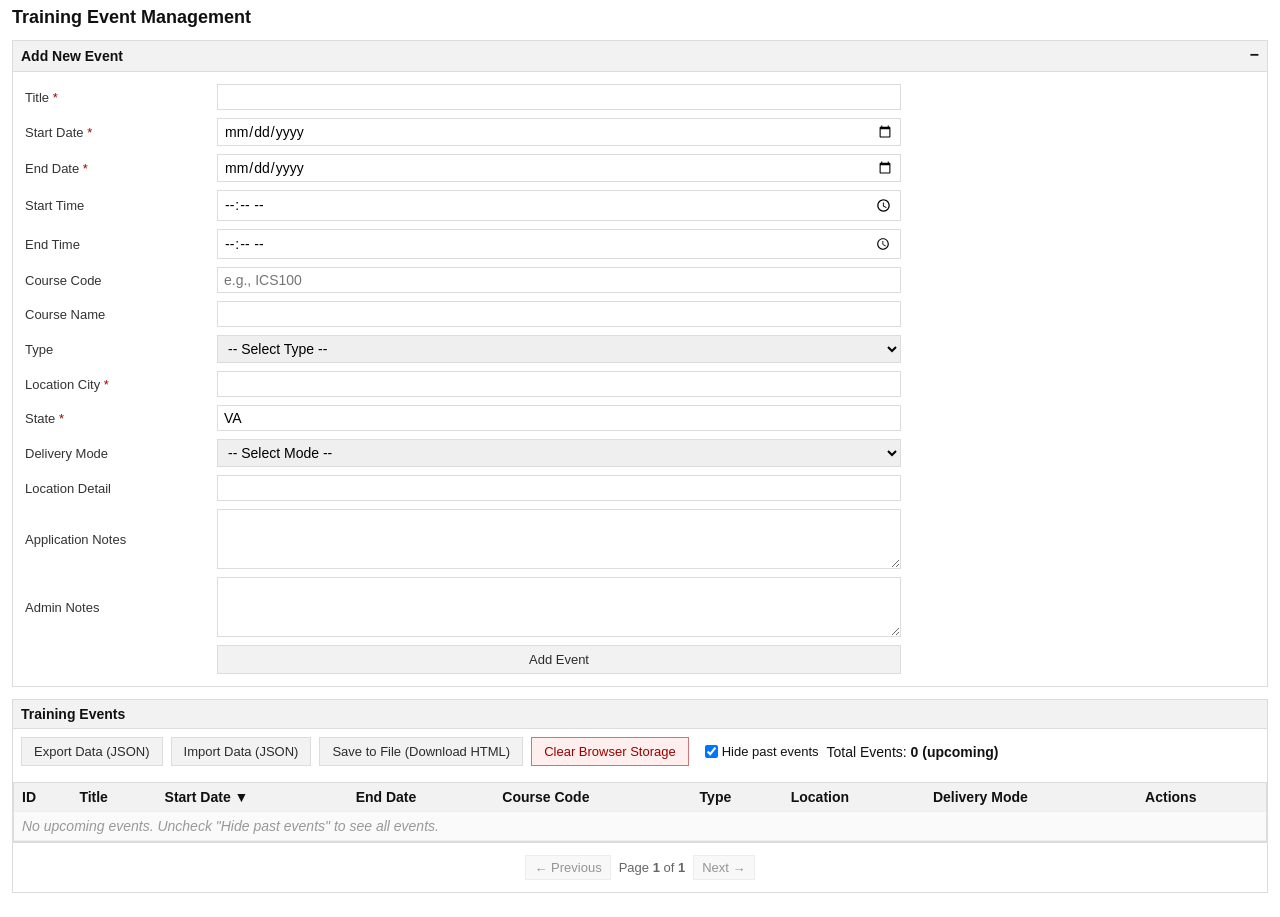
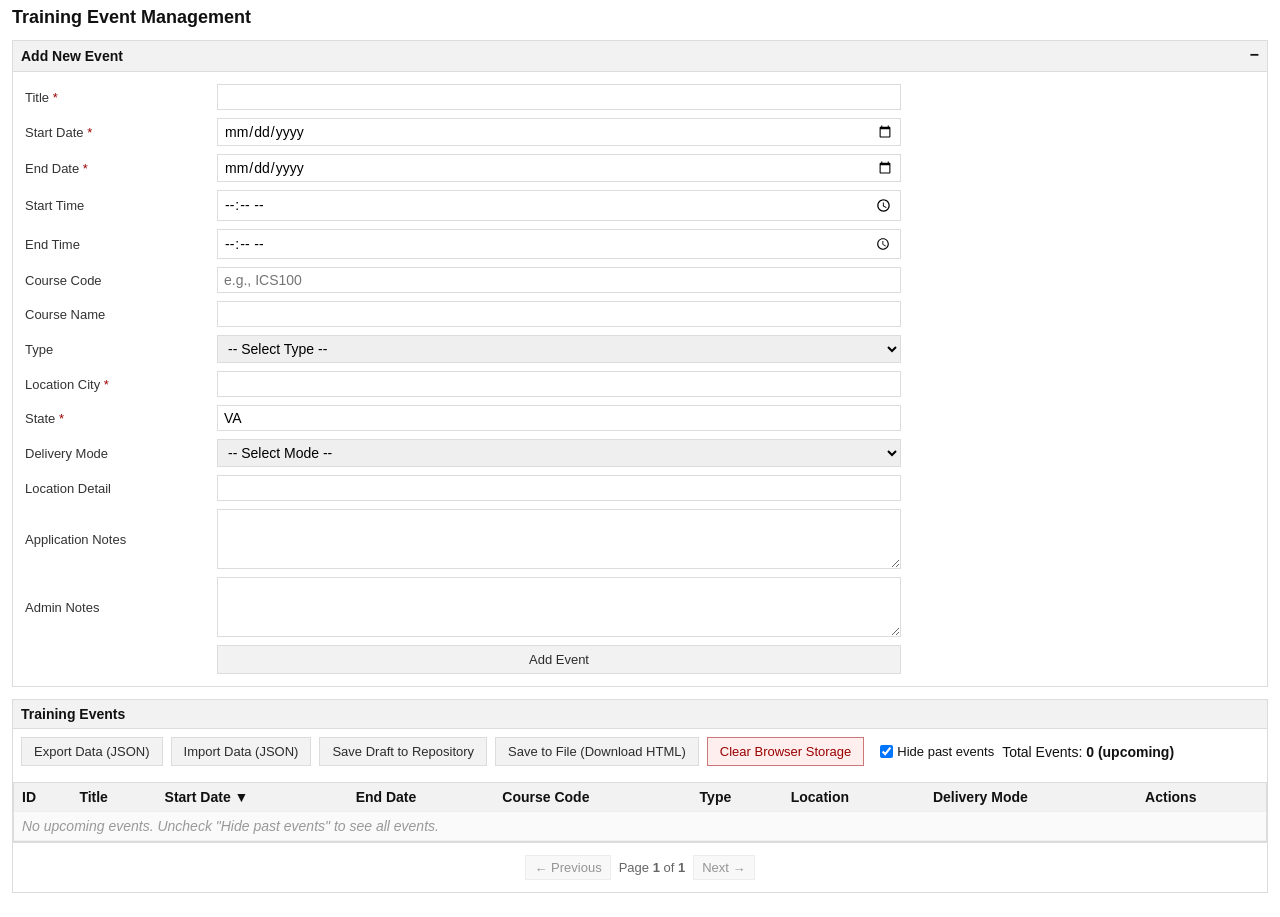
Before and after one commit to nathanproton/vdem-training, a plain HTML site: page index.html in a window 1280 px wide. Shown: the part 46-963 px from the top of the page. Drawn offline with Linux system fonts and the light colour scheme.

Commit message:
Add 'Save Draft to Repository' feature with password protection
NEW FEATURES:
- Save Draft to Repository button in UI
- GitHub Actions workflow to receive and save drafts
- Password protection via GitHub Secrets
- Timestamped draft files (drafts/events-YYYY-MM-DD_HH-MM-SS.json)
- User attribution (optional name field)
- Success/error messaging in UI

SETUP REQUIRED:
- Create DRAFT_PASSWORD secret in repository settings
- Create GitHub Personal Access Token (repo scope)
- Update index.html line 888 with token
- See SETUP_DRAFT_FEATURE.md for details

SECURITY:
- Password validated server-side in workflow
- Token only has repo dispatch permissions
- Drafts committed with attribution and timestamp
- Full audit trail in Actions tab

```diff
--- a/index.html
+++ b/index.html
@@ -468,9 +468,12 @@
 
         <div class="card">
             <div class="card-title">Training Events</div>
+            <div id="draftMessage" class="success-message">Draft saved to repository!</div>
+            <div id="draftError" class="error-message">Failed to save draft.</div>
             <div class="controls">
                 <button onclick="exportData()">Export Data (JSON)</button>
                 <button onclick="document.getElementById('import-file').click()">Import Data (JSON)</button>
+                <button onclick="saveDraft()">Save Draft to Repository</button>
                 <button onclick="saveToFile()">Save to File (Download HTML)</button>
                 <button onclick="clearStorage()" class="danger">Clear Browser Storage</button>
                 <input type="file" id="import-file" accept=".json" style="display: none;" onchange="importData(event)">
@@ -602,6 +605,8 @@
         const eventForm = document.getElementById('edit-form');
         const eventsTableBody = document.getElementById('eventsTableBody');
         const successMessage = document.getElementById('successMessage');
+        const draftMessage = document.getElementById('draftMessage');
+        const draftError = document.getElementById('draftError');
         const totalCountEl = document.getElementById('total-count');
         const currentPageEl = document.getElementById('current-page');
         const totalPagesEl = document.getElementById('total-pages');
@@ -854,6 +859,68 @@
             }
         }
 
+        // Save draft to repository
+        async function saveDraft() {
+            if (events.length === 0) {
+                alert('No events to save. Please add some events first.');
+                return;
+            }
+
+            // Prompt for password
+            const password = prompt('Enter password to save draft to repository:');
+            if (!password) {
+                return; // User cancelled
+            }
+
+            // Optional: Ask for username
+            const username = prompt('Enter your name (optional):') || 'Anonymous';
+
+            // Hide previous messages
+            draftMessage.classList.remove('show');
+            draftError.classList.remove('show');
+
+            try {
+                // Trigger GitHub repository_dispatch event
+                const response = await fetch('https://api.github.com/repos/nathanproton/vdem-training/dispatches', {
+                    method: 'POST',
+                    headers: {
+                        'Accept': 'application/vnd.github.v3+json',
+                        'Authorization': 'Bearer YOUR_GITHUB_TOKEN_HERE', // You'll need to replace this
+                        'Content-Type': 'application/json'
+                    },
+                    body: JSON.stringify({
+                        event_type: 'save-draft',
+                        client_payload: {
+                            password: password,
+                            user: username,
+                            data: JSON.stringify(events, null, 2)
+                        }
+                    })
+                });
+
+                if (response.status === 204) {
+                    // Success - GitHub returns 204 No Content
+                    draftMessage.textContent = 'Draft submitted successfully! Check the repository\'s Actions tab.';
+                    draftMessage.classList.add('show');
+                    setTimeout(() => {
+                        draftMessage.classList.remove('show');
+                    }, 5000);
+                } else if (response.status === 401) {
+                    throw new Error('Authentication failed. Contact administrator.');
+                } else {
+                    throw new Error(`Unexpected response: ${response.status}`);
+                }
+
+            } catch (error) {
+                console.error('Draft save error:', error);
+                draftError.textContent = 'Failed to save draft: ' + error.message;
+                draftError.classList.add('show');
+                setTimeout(() => {
+                    draftError.classList.remove('show');
+                }, 5000);
+            }
+        }
+
         // Clear browser storage
         function clearStorage() {
             if (confirm('This will delete all events from browser storage and reload the page. Continue?')) {
```
Also changed, not shown: 3 other files.
